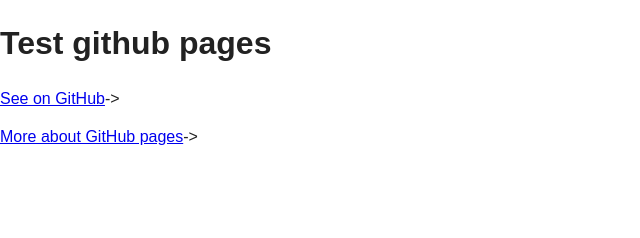
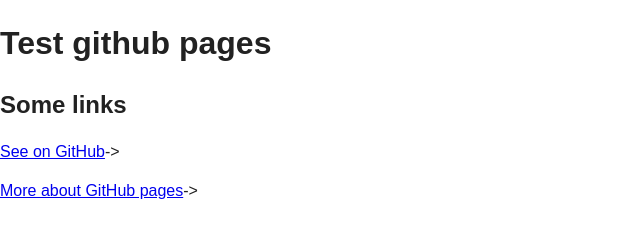
Before and after one commit to adamc00/test, a plain HTML site: page index.html in a window 1280 px wide. Shown: the whole page, without its empty margins (0-640 px from the left). Drawn offline with Linux system fonts and the light colour scheme.

Commit message:
Update index.html.

```diff
--- a/index.html
+++ b/index.html
@@ -22,6 +22,7 @@
         <![endif]-->
 
         <h1>Test github pages</h1>
+        <h2>Some links</h2>
         <p><a href="https://github.com/adamc00/test/tree/gh-pages/">See on GitHub</a>-></p>
         <p><a href="https://help.github.com/articles/user-organization-and-project-pages">More about GitHub pages</a>-></p>
 
```
